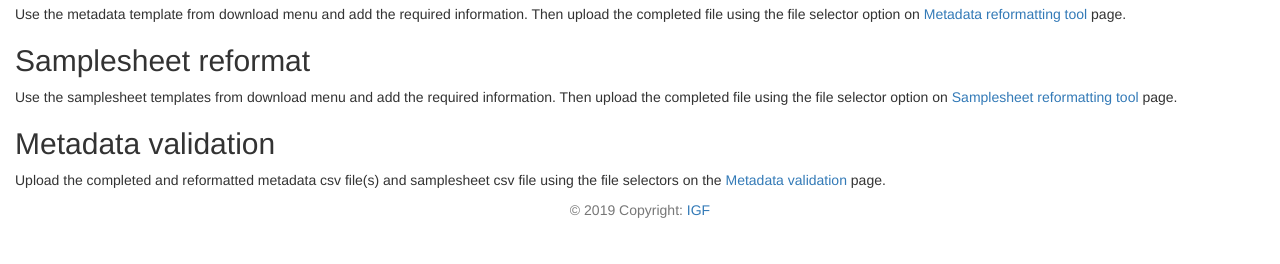
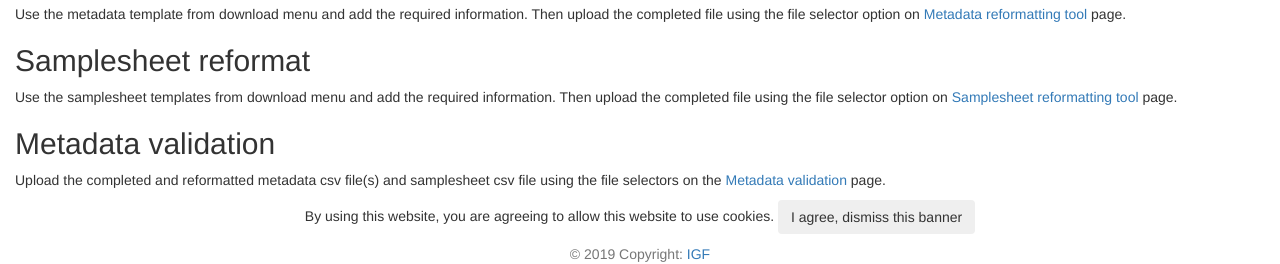
Before and after one commit to imperial-genomics-facility/Metadata_validation, a Flask app: page /help in a window 1280 px wide. Shown: the part 1134-1398 px from the top of the page. Before the commit the page ends 1352 px from the top, so only its background shows below. Run offline with Flask 2, Linux system fonts and the light colour scheme; some libraries are stand-ins or nearby versions.

Commit message:
added a simple cookie consent banner

```diff
--- a/app/main/__init__.py
+++ b/app/main/__init__.py
@@ -2,4 +2,4 @@ from flask import Blueprint
 
 main = Blueprint('main',__name__)
 
-from . import views,errors
+from . import views,errors,cookie_settings
--- /dev/null
+++ b/app/main/cookie_settings.py
@@ -0,0 +1,12 @@
+from . import main
+from flask import request
+
+@main.app_context_processor
+def inject_template_scope():
+  injections = dict()
+
+  def cookies_check():
+    value = request.cookies.get('cookie_consent')
+    return value == 'true'
+  injections.update(cookies_check=cookies_check)
+  return injections
--- a/app/templates/base.html
+++ b/app/templates/base.html
@@ -78,6 +78,23 @@
   {% block page_content %}{% endblock %}
   {% block footer %}
   <footer class="footer" style="height:30px;">
+    {% if cookies_check() %}
+      {# then user has already consented so no requirement for consent banner #}
+    {% else %}
+      {# show a cookie consent banner #}
+      <div id="cookie-consent-container" class="container-fluid bg-dark text-center fixed-bottom">
+        <p class="text-white">By using this website, you are agreeing to allow this website to use cookies.
+        <button class="btn btn-dark text-white" id="cookie-consent">I agree, dismiss this banner</button>
+      </p>
+      </div>
+      <script>
+        var fn = function () {
+          document.cookie = "cookie_consent=true";
+          document.getElementById('cookie-consent-container').hidden = true;
+        };
+        document.getElementById('cookie-consent').onclick = fn;
+      </script>
+    {% endif %}
       <div class="container-fluid bg-dark text-center fixed-bottom">
         <span class="text-muted text-white ">© 2019 Copyright: <a href="#" class="text-blue">IGF</a></span>
       </div>
```
